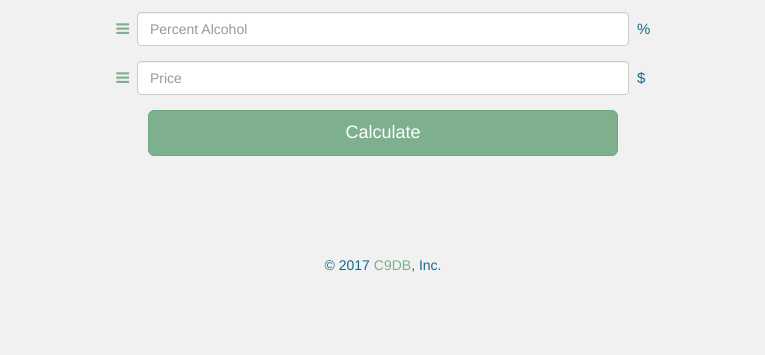
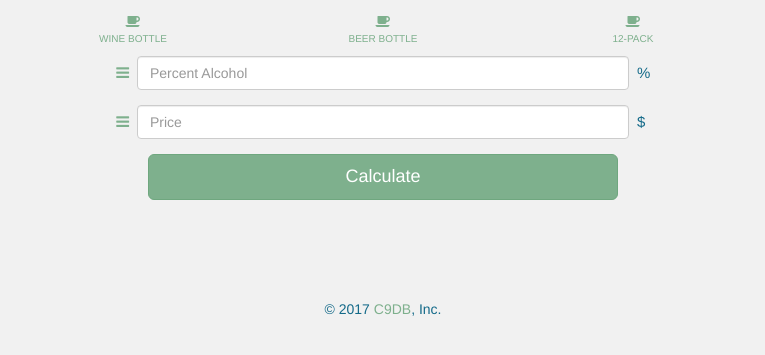
Before and after one commit to cking0987/boozefrugal, a plain HTML site: page index.html in a window 1280 px wide. Both pictures are taken after a click on the link 379 px from the left and 250 px from the top of the page. Shown: the part 271-626 px from the top of the page, without its empty margins (257-1022 px from the left). Drawn offline with Linux system fonts and the light colour scheme.

Commit message:
added dropdown functionality and 3 helpers to volume input

```diff
--- a/index.html
+++ b/index.html
@@ -11,16 +11,6 @@
     <title>Booze Frugal</title>
 
     <link href="./css/style.css" rel="stylesheet">
-    <script>
-  (function(i,s,o,g,r,a,m){i['GoogleAnalyticsObject']=r;i[r]=i[r]||function(){
-  (i[r].q=i[r].q||[]).push(arguments)},i[r].l=1*new Date();a=s.createElement(o),
-  m=s.getElementsByTagName(o)[0];a.async=1;a.src=g;m.parentNode.insertBefore(a,m)
-  })(window,document,'script','https://www.google-analytics.com/analytics.js','ga');
-
-  ga('create', 'UA-102606567-5', 'auto');
-  ga('send', 'pageview');
-
-</script>
   </head>
 
   <body>
@@ -30,9 +20,11 @@
         <img class="main-header-img" src="./img/BF_logo_horiz.png" alt="">
       </div>
 
+
+
       <div class="row bf-form-level-1">
         <div class="col-xs-2 no-margin text-right">
-          <h5><a href="#"><i class="fa fa-bars" aria-hidden="true"></i></a></h5>
+          <h5><a id="dropdown-trigger-volume" href="#"><i class="fa fa-bars" aria-hidden="true"></i></a></h5>
         </div>
         <div class="col-xs-8 no-margin">
           <input type="text" id="inputVolume" class="form-control" placeholder="Volume">
@@ -41,6 +33,29 @@
           <h5>fl. oz.</h5>
         </div>
       </div>
+      <div id="dropdown-content-volume" class="bf-form-level-2">
+        <div class="row">
+          <div class="col-xs-4 no-margin text-center">
+            <a href="#" id="volume-helper-wineBottle">
+              <i class="fa fa-coffee" aria-hidden="true"></i>
+              <p>Wine Bottle</p>
+            </a>
+          </div>
+          <div class="col-xs-4 no-margin text-center">
+            <a href="#" id="volume-helper-beerBottle">
+              <i class="fa fa-coffee" aria-hidden="true"></i>
+              <p>Beer Bottle</p>
+            </a>
+          </div>
+          <div class="col-xs-4 no-margin text-center">
+            <a href="#" id="volume-helper-12Pack">
+              <i class="fa fa-coffee" aria-hidden="true"></i>
+              <p>12-pack</p>
+            </a>
+          </div>
+        </div>
+      </div>
+
 
       <div class="row bf-form-level-1">
         <div class="col-xs-2 no-margin text-right">
@@ -97,7 +112,16 @@
       <p>&copy; 2017 <a href="http://c9db.com">C9DB</a>, Inc.</p>
     </footer>
 
+    <script>
+      (function(i,s,o,g,r,a,m){i['GoogleAnalyticsObject']=r;i[r]=i[r]||function(){
+      (i[r].q=i[r].q||[]).push(arguments)},i[r].l=1*new Date();a=s.createElement(o),
+      m=s.getElementsByTagName(o)[0];a.async=1;a.src=g;m.parentNode.insertBefore(a,m)
+      })(window,document,'script','https://www.google-analytics.com/analytics.js','ga');
 
+      ga('create', 'UA-102606567-5', 'auto');
+      ga('send', 'pageview');
+
+    </script>
     <script src="bower_components/jquery/dist/jquery.js"></script>
     <script src="bower_components/bootstrap-sass/assets/javascripts/bootstrap.js"></script>
     <script src="js/functions.js"></script>
--- a/js/functions.js
+++ b/js/functions.js
@@ -5,6 +5,9 @@ var dankFactorButton = document.getElementById("dankFactorButton");
 var dankFactorOutput = document.getElementById("dankFactorOutput");
 var dankFactorBar = document.getElementById("dankFactorBar");
 
+
+//
+/// Calculate DF
 dankFactorButton.onclick = function() {
   var dankFactorExtended = parseFloat(inputPrice.value) / parseFloat(inputVolume.value) / parseFloat(inputProof.value) * 634.51776 - 3;
   dankFactorOutput.innerHTML = dankFactorExtended.toFixed(2);
@@ -18,6 +21,9 @@ dankFactorButton.onclick = function() {
     dankFactorBar.className = 'progress-bar progress-bar-striped progress-bar-danger';
   }
 };
+
+//
+/// Reset Form
 document.getElementById("resetAll").onclick = function() {
   document.getElementById("dankFactorOutputContainer").style.display = "none";
   dankFactorBar.className = 'progress-bar progress-bar-striped';
@@ -25,3 +31,21 @@ document.getElementById("resetAll").onclick = function() {
   inputProof.value = 'Percent Alcohol';
   inputPrice.value = 'Price';
 };
+
+//
+/// Dropdown functionality
+$('#dropdown-trigger-volume').click(function(){
+    $('#dropdown-content-volume').slideToggle(400);
+});
+
+//
+/// Volume helpers
+$('#volume-helper-wineBottle').click(function(){
+    inputVolume.value = '25';
+});
+$('#volume-helper-beerBottle').click(function(){
+    inputVolume.value = '12';
+});
+$('#volume-helper-12Pack').click(function(){
+    inputVolume.value = '144';
+});
--- a/source/_customStyles.scss
+++ b/source/_customStyles.scss
@@ -1,4 +1,5 @@
 @import "style-modules/bf-form-level-1";
+@import "style-modules/bf-form-level-2";
 @import "style-modules/dank-factor-output";
 
 .container {
--- /dev/null
+++ b/source/style-modules/_bf-form-level-2.scss
@@ -0,0 +1,12 @@
+.bf-form-level-2 {
+  display: none;
+  .no-margin {
+    margin: 0;
+    padding: 0;
+    text-align: center;
+  }
+  p {
+    font-size: 10px;
+    text-transform: uppercase;
+  }
+}
```
Also changed, not shown: css/style.css, 1 other file.
